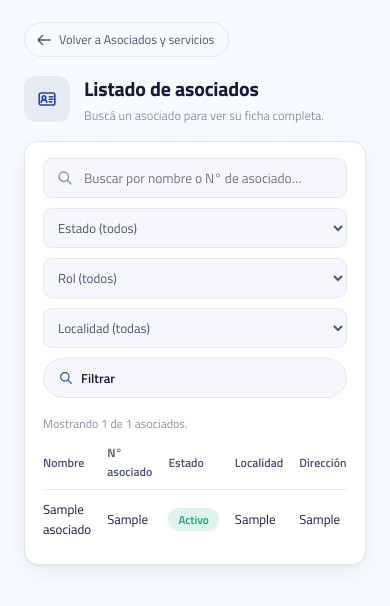
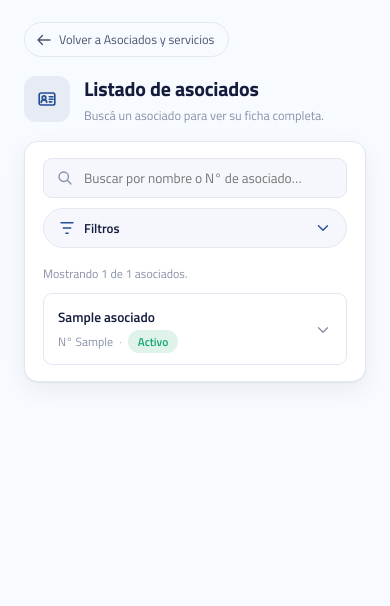
Before and after one commit to sorensenclara/geletric-django, a Django app: page /modulos/asociados/listado/ in a window 390 px wide. Shown: the part 61-667 px from the top of the page. Run offline with Django 5.2, Linux system fonts and the light colour scheme; a user stored in the database is signed in; tables that the repository leaves empty hold one stand-in row (values such as "Sample post").

Commit message:
Agregar filtros colapsables y modo accordion al componente de tablas responsive

```diff
--- a/core/static/core/css/dashboard.css
+++ b/core/static/core/css/dashboard.css
@@ -398,6 +398,55 @@
     }
   }
 
+  /* ---------- Modo accordion para filas mobile (extensión del componente
+     responsive de arriba) ----------
+     Son los mismos <td> de siempre (generados con {% cell %}), pero en vez
+     de quedar todos visibles en bloque, se ocultan por default y sólo se
+     muestran cuando se abre la fila — así en una pantalla chica entran
+     muchos registros de un vistazo, y se puede entrar al detalle de a uno.
+     Se activa sumando la clase .table-accordion (además de
+     .table-responsive) a la tabla, y agregando un {% rowsummary %}…
+     {% endrowsummary %} como PRIMERA celda de cada <tr> (ver
+     core/templatetags/core_extras.py) con lo que se quiere ver siempre,
+     aunque la fila esté cerrada — en Asociados es nombre + N° + estado,
+     pero queda a criterio de cada tabla (por ejemplo, en Órdenes de
+     Trabajo podría ser N° de OT + cliente + estado). Las columnas que ya
+     están repetidas en ese resumen se marcan con
+     {% cell "Label" "accordion-hide" %} para que no se dupliquen en el
+     detalle. Abrir/cerrar cada fila es dashboard.js (initAccordionRows)
+     — con CSS solo no alcanza porque cada fila necesita su propio estado
+     independiente.
+     En desktop esta celda nueva no debe verse (ahí la tabla sigue mostrando
+     sus columnas de siempre, intactas) — por eso .row-summary arranca en
+     display:none fuera de la media query, y solo la media query de abajo
+     la vuelve a mostrar en mobile. */
+  .table-accordion td.row-summary{display:none;}
+
+  @media (max-width: 860px){
+    .table-accordion tbody tr{padding:0;}
+    .table-accordion td.row-summary{
+      display:block;border-top:none!important;padding:0;
+    }
+    .table-accordion .row-summary-btn{
+      display:flex;align-items:center;justify-content:space-between;gap:10px;
+      width:100%;background:none;border:none;padding:11px 14px;margin:0;
+      font-family:var(--font-body);text-align:left;cursor:pointer;color:inherit;
+    }
+    .table-accordion .row-summary-content{display:flex;flex-direction:column;gap:3px;min-width:0;}
+    .table-accordion .row-summary-title{font-size:13.5px;font-weight:600;color:var(--text);}
+    .table-accordion .row-summary-meta{display:flex;align-items:center;gap:6px;font-size:12px;color:var(--text-muted);}
+    .table-accordion .row-summary-dot{opacity:.6;}
+    .table-accordion .row-chevron{color:var(--text-muted);flex-shrink:0;transition:transform .15s ease;}
+    .table-accordion tr.open .row-chevron{transform:rotate(180deg);}
+
+    .table-accordion td:not(.row-summary){
+      display:none;padding-left:14px;padding-right:14px;
+    }
+    .table-accordion tr.open td:not(.row-summary){display:block;}
+    .table-accordion tr.open td.accordion-hide{display:none!important;}
+    .table-accordion tr.open td:last-child{padding-bottom:11px;}
+  }
+
   .status-pill{display:inline-flex;align-items:center;font-size:11.5px;font-weight:600;padding:3px 10px;border-radius:999px;background:var(--surface-2);color:var(--text-secondary);}
   .status-pill.good{background:color-mix(in srgb, var(--status-good) 14%, white);color:var(--status-good);}
   .status-pill.warning{background:color-mix(in srgb, var(--status-warning) 16%, white);color:var(--status-warning);}
@@ -620,7 +669,38 @@
   .list-select{border:1px solid var(--border);border-radius:var(--radius-sm);padding:8px 10px;background:var(--surface-2);font-family:var(--font-body);font-size:13px;color:var(--text-secondary);cursor:pointer;}
   .list-count{font-size:12px;color:var(--text-muted);margin:0 0 10px;}
 
-  @media (max-width: 700px){
+  /* ---------- Filtros colapsables (componente reutilizable) ----------
+     Lo que va DENTRO del bloque colapsable se envuelve en un
+     <div class="list-filters-panel" data-filters-panel>: en desktop
+     display:contents hace que sus hijos (acá, los <select> y los botones
+     Filtrar/Limpiar) se comporten como si ese div no existiera — el
+     .list-toolbar de siempre, sin ningún cambio. En mobile se oculta por
+     default y se muestra/oculta con un botón
+     <button data-filters-toggle aria-controls="…">, ver
+     initFiltersToggle en dashboard.js. Lo único que cada tabla decide que
+     quede SIEMPRE visible afuera de ese div (acá, el buscador) se deja
+     fuera del wrapper. Mismo mecanismo reutilizable para cualquier otro
+     listado del sistema. */
+  .list-filters-panel{display:contents;}
+  .filters-toggle{display:none;}
+
+  @media (max-width: 860px){
     .list-toolbar{flex-direction:column;align-items:stretch;}
-    .list-select{width:100%;}
+
+    .filters-toggle{
+      display:flex;align-items:center;gap:8px;width:100%;
+      background:var(--surface-2);border:1px solid var(--border);border-radius:var(--radius-btn);
+      color:var(--text);font-family:var(--font-body);font-size:13px;font-weight:600;
+      padding:9px 14px;cursor:pointer;
+    }
+    .filters-toggle .icon{color:var(--sidebar-bg);flex-shrink:0;}
+    .filters-toggle span{flex:1;text-align:left;}
+    .filters-toggle-chev{transition:transform .15s ease;flex-shrink:0;}
+    .filters-toggle[aria-expanded="true"] .filters-toggle-chev{transform:rotate(180deg);}
+    .filters-toggle.active{border-color:var(--sidebar-bg);}
+    .filters-toggle.active::after{content:"";width:7px;height:7px;border-radius:999px;background:var(--brand-green);flex-shrink:0;}
+
+    .list-filters-panel:not(.open){display:none;}
+    .list-filters-panel.open{display:flex;flex-direction:column;gap:10px;width:100%;margin-top:10px;}
+    .list-filters-panel .list-select{width:100%;}
   }
--- a/core/static/core/js/dashboard.js
+++ b/core/static/core/js/dashboard.js
@@ -412,6 +412,43 @@
     apply(document.documentElement.getAttribute("data-brand") === "green" ? "green" : "blue");
   }
 
+  // ---------- filtros colapsables (mobile, componente reutilizable) ----------
+  // Cualquier botón [data-filters-toggle] controla el panel que señala su
+  // aria-controls: alterna aria-expanded en el botón y la clase .open en el
+  // panel (dashboard.css hace el resto: display:contents en desktop,
+  // oculto/visible en mobile). Genérico — no sabe nada de Asociados ni de
+  // qué filtros tiene adentro, así que sirve igual para cualquier otro
+  // listado que use este mismo patrón.
+  function initFiltersToggle() {
+    document.querySelectorAll("[data-filters-toggle]").forEach(function (btn) {
+      var panel = document.getElementById(btn.getAttribute("aria-controls"));
+      if (!panel) return;
+      btn.addEventListener("click", function () {
+        var open = btn.getAttribute("aria-expanded") !== "true";
+        btn.setAttribute("aria-expanded", open ? "true" : "false");
+        panel.classList.toggle("open", open);
+      });
+    });
+  }
+
+  // ---------- filas accordion (mobile, componente reutilizable) ----------
+  // Cada tabla .table-accordion arma su primera celda con {% rowsummary %}
+  // (ver core_extras.py), que ya incluye el botón .row-summary-btn — acá
+  // solo hace falta escuchar el click y alternar .open en la <tr> que lo
+  // contiene, más aria-expanded en el propio botón para el chevron y la
+  // accesibilidad. Cada fila es independiente de las demás.
+  function initAccordionRows() {
+    document.querySelectorAll(".table-accordion .row-summary-btn").forEach(function (btn) {
+      btn.addEventListener("click", function () {
+        var row = btn.closest("tr");
+        if (!row) return;
+        var open = !row.classList.contains("open");
+        row.classList.toggle("open", open);
+        btn.setAttribute("aria-expanded", open ? "true" : "false");
+      });
+    });
+  }
+
   window.Dashboard = {
     initLineChart: initLineChart,
     initDonutChart: initDonutChart,
@@ -424,5 +461,7 @@
     initSidebarSearch();
     initTopbarSearch();
     initBrandPicker();
+    initFiltersToggle();
+    initAccordionRows();
   });
 })(window);
--- a/core/templates/core/_icon_sprite.html
+++ b/core/templates/core/_icon_sprite.html
@@ -45,5 +45,6 @@
     <symbol id="i-check" viewBox="0 0 24 24"><path d="M4.5 12.5l5 5 10-10"/></symbol>
     <symbol id="i-eye" viewBox="0 0 24 24"><path d="M2.5 12S6 5.5 12 5.5 21.5 12 21.5 12 18 18.5 12 18.5 2.5 12 2.5 12z"/><circle cx="12" cy="12" r="3"/></symbol>
     <symbol id="i-eye-off" viewBox="0 0 24 24"><path d="M9.9 5.7A10.5 10.5 0 0 1 12 5.5c6 0 9.5 6.5 9.5 6.5a16.6 16.6 0 0 1-3.3 4.2M6.3 7.3A16.4 16.4 0 0 0 2.5 12S6 18.5 12 18.5a10.2 10.2 0 0 0 3.5-.6"/><path d="M9.9 9.9a3 3 0 0 0 4.2 4.2"/><path d="M3.5 3.5l17 17"/></symbol>
+    <symbol id="i-filter" viewBox="0 0 24 24"><path d="M4 5h16M7 12h10M10.5 19h3"/></symbol>
   </defs>
 </svg>
--- a/core/templates/core/asociados_list.html
+++ b/core/templates/core/asociados_list.html
@@ -1,5 +1,5 @@
 {% extends "core/base.html" %}
-{% load static %}
+{% load static core_extras %}
 
 {% block title %}GELETRIC · Listado de asociados{% endblock %}
 
@@ -21,6 +21,12 @@
         <svg class="icon"><use href="#i-search"/></svg>
         <input type="text" name="q" value="{{ q }}" placeholder="Buscar por nombre o N° de asociado…">
       </label>
+      <button type="button" class="filters-toggle{% if estado_filter or rol_filter or localidad_filter %} active{% endif %}" data-filters-toggle aria-expanded="false" aria-controls="list-filters-panel">
+        <svg class="icon"><use href="#i-filter"/></svg>
+        <span>Filtros</span>
+        <svg class="icon filters-toggle-chev"><use href="#i-chevdown"/></svg>
+      </button>
+      <div class="list-filters-panel" id="list-filters-panel">
         <select name="estado" class="list-select">
           <option value="">Estado (todos)</option>
           <option value="Activo"{% if estado_filter == "Activo" %} selected{% endif %}>Activo</option>
@@ -42,13 +48,14 @@
         {% if q or estado_filter or rol_filter or localidad_filter %}
         <a class="btn-secondary" href="{% url 'core:asociados_list' %}"><svg class="icon"><use href="#i-x"/></svg>Limpiar</a>
         {% endif %}
+      </div>
     </form>
 
     <p class="list-count">Mostrando {{ asociados|length }} de {{ total_asociados }} asociados.</p>
 
     {% if asociados %}
     <div class="ficha-table-wrap">
-      <table class="ficha-table asociados-table">
+      <table class="ficha-table table-responsive table-accordion asociados-table">
         <thead>
           <tr>
             <th>Nombre</th>
@@ -62,12 +69,16 @@
         <tbody>
           {% for a in asociados %}
           <tr>
-            <td>{{ a.nombre_completo }}</td>
-            <td>{{ a.numero_asociado }}</td>
-            <td><span class="status-pill{% if a.estado == "Activo" %} good{% else %} neutral{% endif %}">{{ a.estado }}</span></td>
-            <td>{{ a.localidad }}</td>
-            <td>{{ a.direccion }}</td>
-            <td><a class="table-link" href="{% url 'core:asociado_ficha' numero_asociado=a.numero_asociado %}">Ver ficha<svg class="icon"><use href="#i-chevright"/></svg></a></td>
+            {% rowsummary %}
+              <span class="row-summary-title">{{ a.nombre_completo }}</span>
+              <span class="row-summary-meta">N° {{ a.numero_asociado }}<span class="row-summary-dot">·</span><span class="status-pill{% if a.estado == "Activo" %} good{% else %} neutral{% endif %}">{{ a.estado }}</span></span>
+            {% endrowsummary %}
+            {% cell "Nombre" "accordion-hide" %}{{ a.nombre_completo }}{% endcell %}
+            {% cell "N° asociado" "accordion-hide" %}{{ a.numero_asociado }}{% endcell %}
+            {% cell "Estado" "accordion-hide" %}<span class="status-pill{% if a.estado == "Activo" %} good{% else %} neutral{% endif %}">{{ a.estado }}</span>{% endcell %}
+            {% cell "Localidad" %}{{ a.localidad }}{% endcell %}
+            {% cell "Dirección" %}{{ a.direccion }}{% endcell %}
+            {% cell "Acciones" %}<a class="table-link" href="{% url 'core:asociado_ficha' numero_asociado=a.numero_asociado %}">Ver ficha<svg class="icon"><use href="#i-chevright"/></svg></a>{% endcell %}
           </tr>
           {% endfor %}
         </tbody>
--- a/core/templatetags/core_extras.py
+++ b/core/templatetags/core_extras.py
@@ -73,28 +73,83 @@ def inline_icon(static_path, css_class=""):
 #       {% endfor %}
 #     </tbody>
 #   </table>
+# Segundo argumento opcional: una clase CSS extra para el <td> (por ejemplo
+# "accordion-hide", usada por el modo accordion de .table-accordion en
+# dashboard.css para que una columna que ya se muestra en el {% rowsummary %}
+# no se repita en el detalle desplegable). Sin ese argumento el tag se
+# comporta exactamente igual que antes.
 class TableCellNode(template.Node):
-    def __init__(self, label_expr, nodelist):
+    def __init__(self, label_expr, extra_class_expr, nodelist):
         self.label_expr = label_expr
+        self.extra_class_expr = extra_class_expr
         self.nodelist = nodelist
 
     def render(self, context):
         label = self.label_expr.resolve(context)
         content = self.nodelist.render(context)
+        extra_class = self.extra_class_expr.resolve(context) if self.extra_class_expr else ""
+        if extra_class:
+            return format_html('<td class="{}" data-th="{}">{}</td>', extra_class, label, mark_safe(content))
         return format_html('<td data-th="{}">{}</td>', label, mark_safe(content))
 
 
 @register.tag(name="cell")
 def do_cell(parser, token):
     bits = token.split_contents()
-    if len(bits) != 2:
+    if len(bits) not in (2, 3):
         raise template.TemplateSyntaxError(
-            "%r requiere exactamente un argumento: la etiqueta de la columna (ej. %% cell \"Estado\" %%)" % bits[0]
+            "%r requiere la etiqueta de la columna y opcionalmente una clase extra "
+            "(ej. %% cell \"Estado\" %% o %% cell \"Nombre\" \"accordion-hide\" %%)" % bits[0]
         )
     label_expr = parser.compile_filter(bits[1])
+    extra_class_expr = parser.compile_filter(bits[2]) if len(bits) == 3 else None
     nodelist = parser.parse(("endcell",))
     parser.delete_first_token()
-    return TableCellNode(label_expr, nodelist)
+    return TableCellNode(label_expr, extra_class_expr, nodelist)
+
+
+# ---------- {% rowsummary %} / {% endrowsummary %}: resumen mobile de fila
+# accordion ----------
+# Para tablas con clase .table-accordion (además de .table-responsive), esta
+# celda va PRIMERA en cada <tr> y define qué se ve siempre, con la fila
+# cerrada — el contenido es completamente libre (igual que adentro de
+# {% cell %}), así cada tabla arma su propio resumen sin que el componente
+# necesite conocer columnas reales: en Asociados es nombre + N° + estado, en
+# una futura tabla de Órdenes de Trabajo podría ser N° de OT + cliente +
+# estado. El botón que envuelve el contenido es lo que abre/cierra la fila
+# (ver initAccordionRows en dashboard.js) y el chevron rota vía CSS cuando el
+# <tr> tiene la clase .open.
+#
+# Uso:
+#   <tr>
+#     {% rowsummary %}
+#       <span class="row-summary-title">{{ a.nombre_completo }}</span>
+#       <span class="row-summary-meta">N° {{ a.numero_asociado }}</span>
+#     {% endrowsummary %}
+#     {% cell "Localidad" %}{{ a.localidad }}{% endcell %}
+#   </tr>
+class RowSummaryNode(template.Node):
+    def __init__(self, nodelist):
+        self.nodelist = nodelist
+
+    def render(self, context):
+        content = self.nodelist.render(context)
+        return format_html(
+            '<td class="row-summary" data-th="">'
+            '<button type="button" class="row-summary-btn" aria-expanded="false">'
+            '<span class="row-summary-content">{}</span>'
+            '<svg class="icon row-chevron"><use href="#i-chevdown"></use></svg>'
+            "</button>"
+            "</td>",
+            mark_safe(content),
+        )
+
+
+@register.tag(name="rowsummary")
+def do_rowsummary(parser, token):
+    nodelist = parser.parse(("endrowsummary",))
+    parser.delete_first_token()
+    return RowSummaryNode(nodelist)
 
 
 @register.filter(name="zip")
```
Lines whose indentation alone changed are shown as unchanged.
